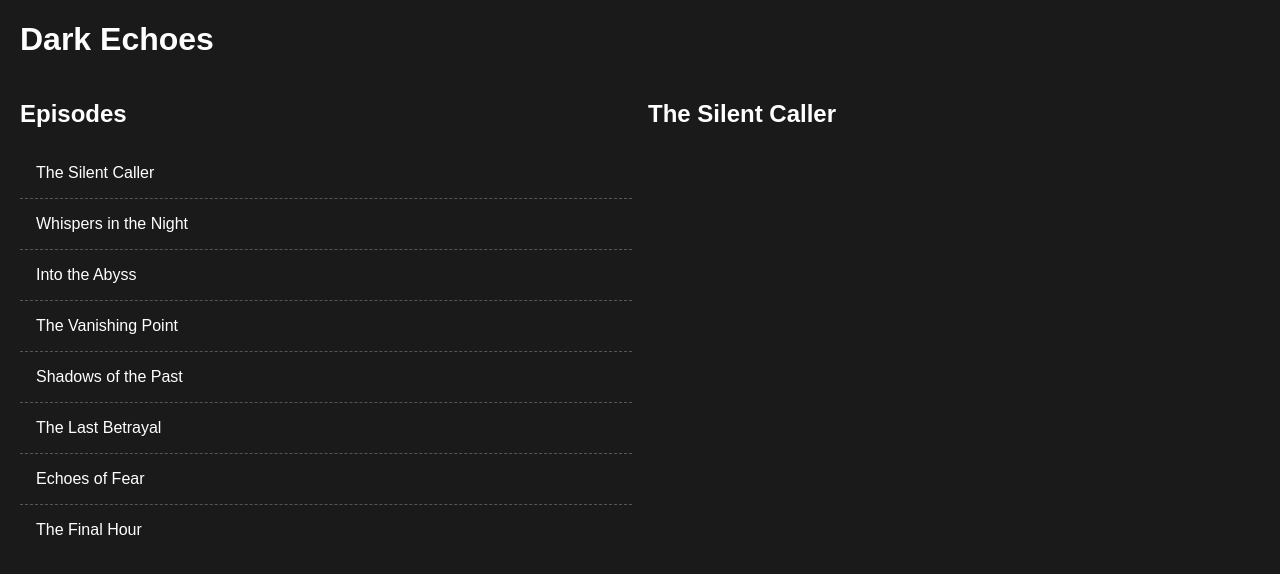
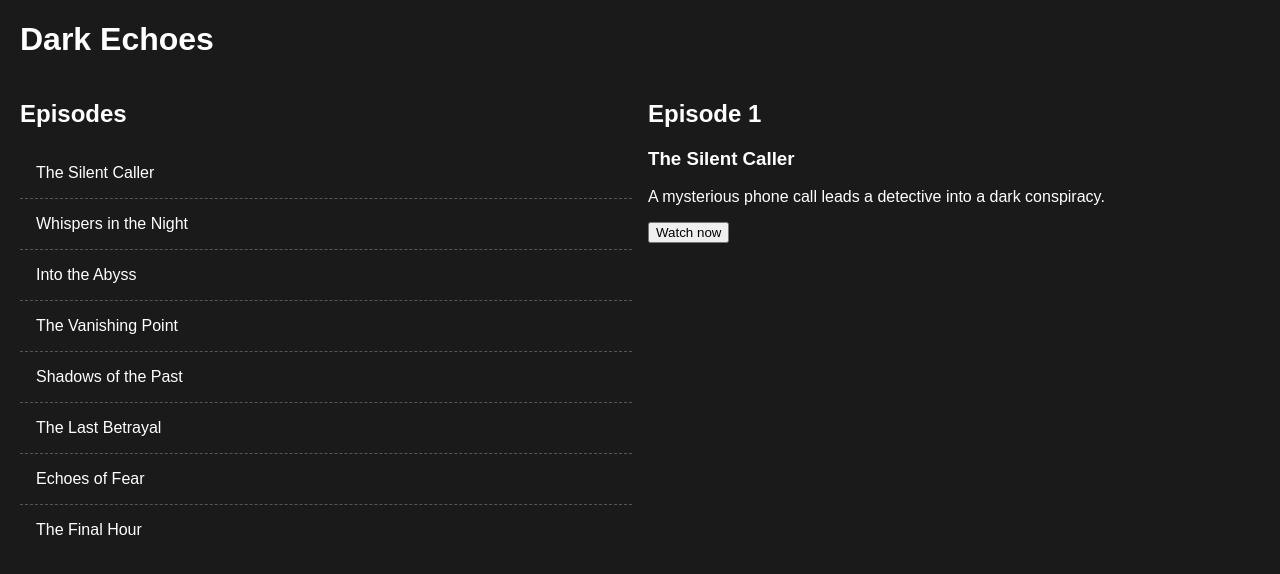
Before and after one commit to ebarbosa27/DarkEchoes, a React (Vite) app: page / in a window 1280 px wide. Both pictures are taken after a click on the item "The Silent Caller". Shown: the top 574 px of the page. Built offline with nearby package versions, Linux system fonts and the light colour scheme.

Commit message:
Filled out episode details when episode is selected from list

```diff
--- a/src/App.jsx
+++ b/src/App.jsx
@@ -28,12 +28,17 @@ export default function App() {
   }
 
   function EpisodeSelection() {
-    if (selectedEpisode)
+    if (selectedEpisode) {
+      console.log(selectedEpisode);
       return (
         <section>
-          <h2>{selectedEpisode.title}</h2>
+          <h2>Episode {selectedEpisode.id}</h2>
+          <h3>{selectedEpisode.title}</h3>
+          <p>{selectedEpisode.description}</p>
+          <button>Watch now</button>
         </section>
       );
+    }
 
     return (
       <section>
```
